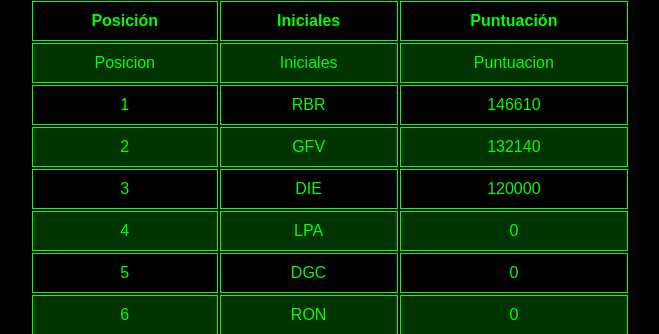
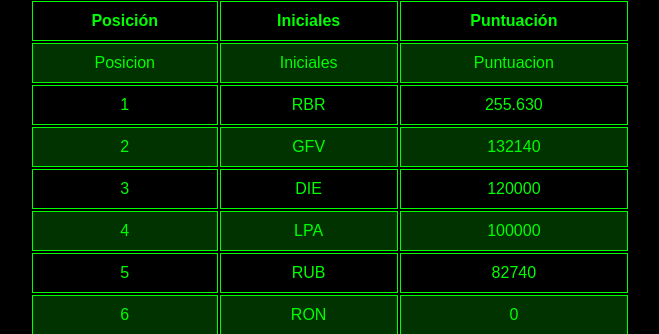
Before and after one commit to dofus666/rankingArk, a plain HTML site: page Untitled-3.html in a window 1280 px wide. Shown: the part 204-538 px from the top of the page, without its empty margins (310-969 px from the left). Drawn offline with nearby package versions, Linux system fonts and the light colour scheme.

Commit message:
Update Untitled-3.html

```diff
--- a/Untitled-3.html
+++ b/Untitled-3.html
@@ -153,7 +153,7 @@
 <tr>
 <td>1</td>
 <td>RBR</td>
-<td>146610</td>
+<td>255.630</td>
 </tr>
 <tr>
 <td>2</td>
@@ -168,12 +168,12 @@
 <tr>
 <td>4</td>
 <td>LPA</td>
-<td>0</td>
+<td>100000</td>
 </tr>
 <tr>
 <td>5</td>
-<td>DGC</td>
-<td>0</td>
+<td>RUB</td>
+<td>82740</td>
 </tr>
 <tr>
 <td>6</td>
```
